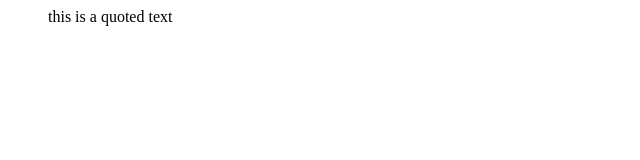
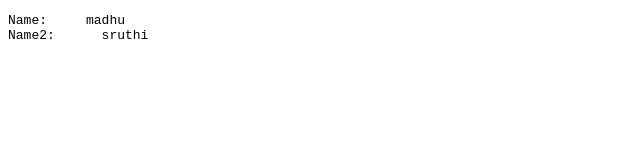
Before and after one commit to MADHUMITHA-SURESHKUMAR/html, a plain HTML site: page index1.html in a window 1280 px wide. Shown: the whole page, without its empty margins (0-640 px from the left). Drawn offline with Linux system fonts and the light colour scheme.

Commit message:
Update index1.html

```diff
--- a/index1.html
+++ b/index1.html
@@ -1,7 +1,9 @@
+<!DOCTYPE HTML PUBLIC "-//IETF//DTD HTML 2.00//EN">
 <html>
 <body>
-<blockquote>
-this is a quoted text
-</blockquote>
+<pre>
+Name:     madhu
+Name2:      sruthi
+</pre>
 </body>
 </html>
```
